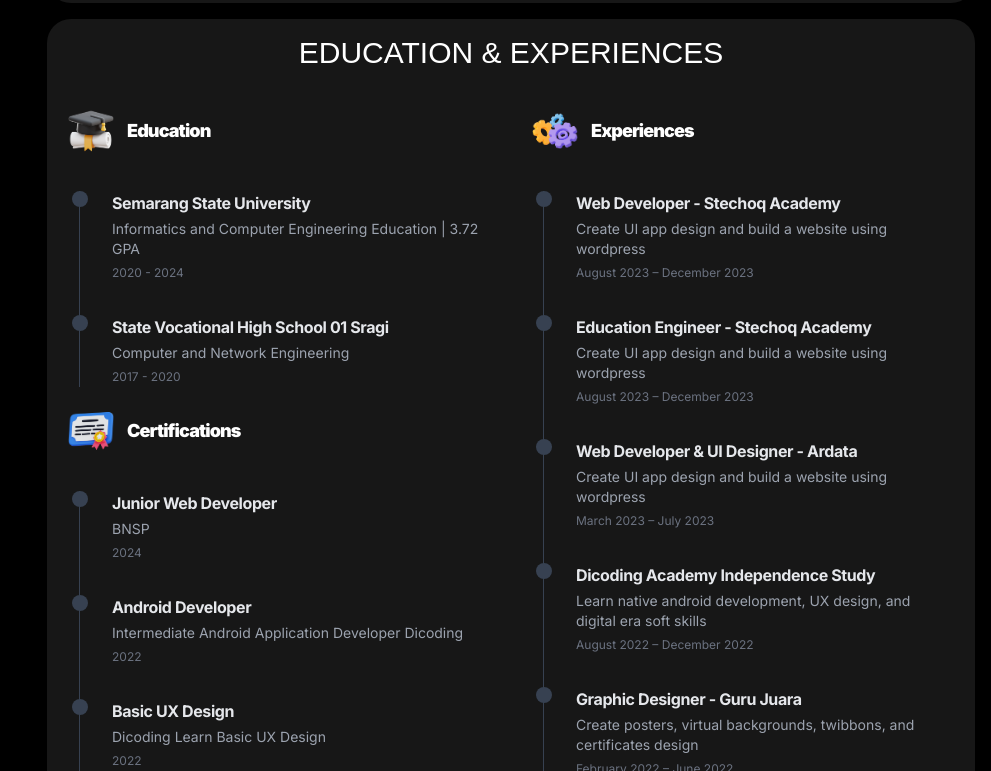
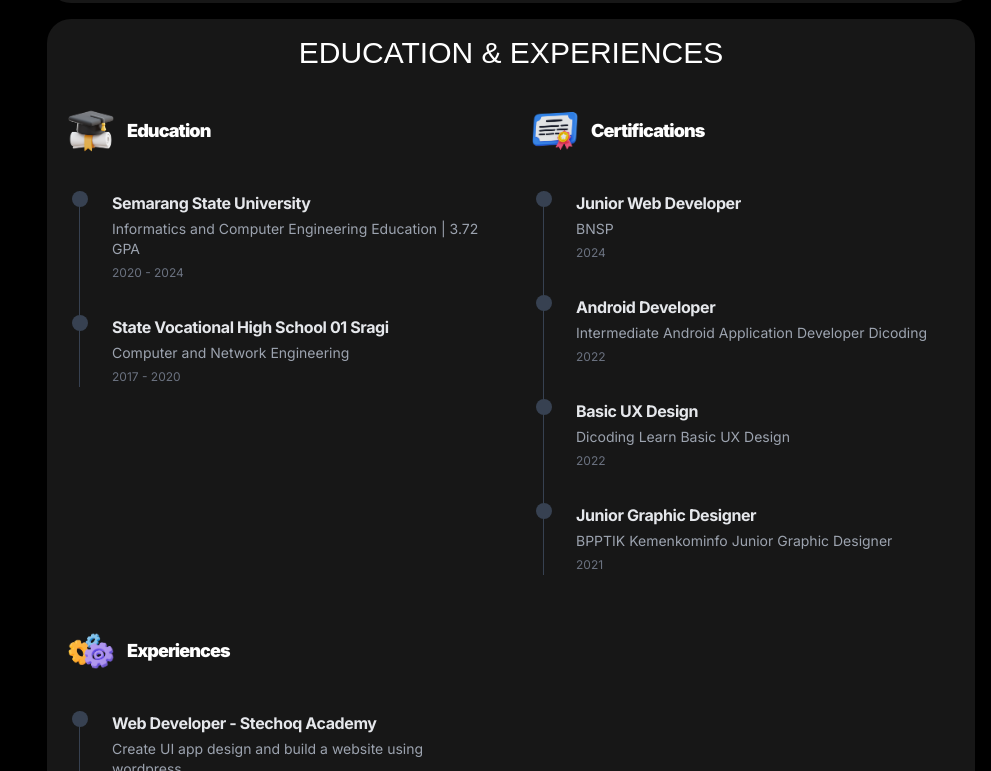
Before and after one commit to furqonStudio/furqon-studio-portfolio-2024, a Next.js app: page / in a window 1280 px wide. Shown: the part 989-1760 px from the top of the page, without its empty margins (289-1280 px from the left). Built offline with nearby package versions, Linux system fonts and the light colour scheme; a web font is replaced by a local one.

Commit message:
feat: add timeline animation in Experiences Section

```diff
--- a/src/components/section/EducationAndExperiencesSection.tsx
+++ b/src/components/section/EducationAndExperiencesSection.tsx
@@ -47,7 +47,6 @@ export const EducationAndExperiencesSection = ({ id }: { id: string }) => {
           }
           transition={{ duration: 0.6, delay: 1 }}
         >
-          <div>
           <div className="flex flex-row items-center justify-center gap-2 lg:justify-start mb-4">
             <Image
               src={'/assets/icons/education.png'}
@@ -61,12 +60,17 @@ export const EducationAndExperiencesSection = ({ id }: { id: string }) => {
             </p>
           </div>
           <Timelines timelines={educationTimelines} />
-          </div>
-          <div>
-            <div
-              className="flex flex-row items-center justify-center gap-2 lg:justify-start mb-4"
+        </motion.div>
+
+        <motion.div
           ref={certificationRef}
+          initial={{ opacity: 0, y: 20 }}
+          animate={
+            certificationInView ? { opacity: 1, y: 0 } : { opacity: 0, y: 20 }
+          }
+          transition={{ duration: 0.6, delay: 1 }}
         >
+          <div className="flex flex-row items-center justify-center gap-2 lg:justify-start mb-4">
             <Image
               src={'/assets/icons/certificate.png'}
               alt="certification"
@@ -79,8 +83,8 @@ export const EducationAndExperiencesSection = ({ id }: { id: string }) => {
             </p>
           </div>
           <Timelines timelines={certificationTimelines} />
-          </div>
         </motion.div>
+
         <motion.div
           ref={experienceRef}
           initial={{ opacity: 0, y: 20 }}
```
Lines whose indentation alone changed are shown as unchanged.
